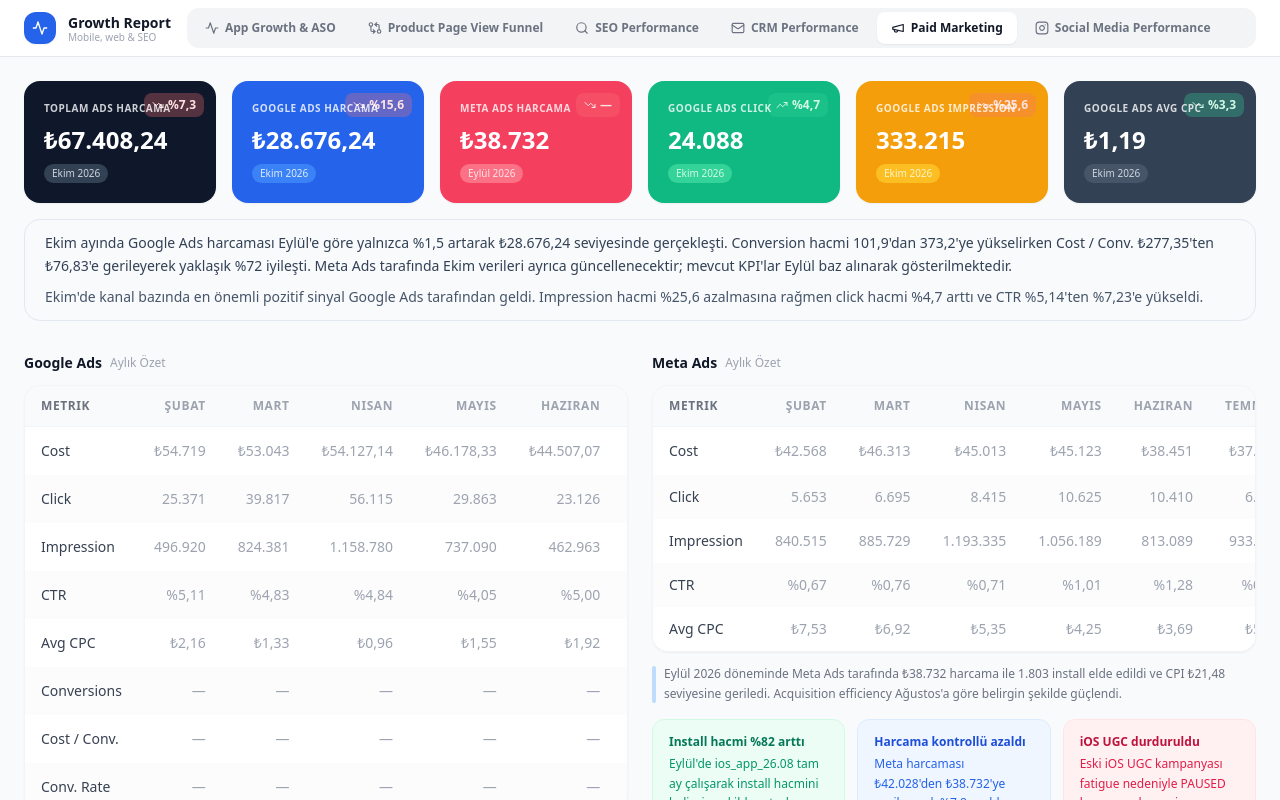
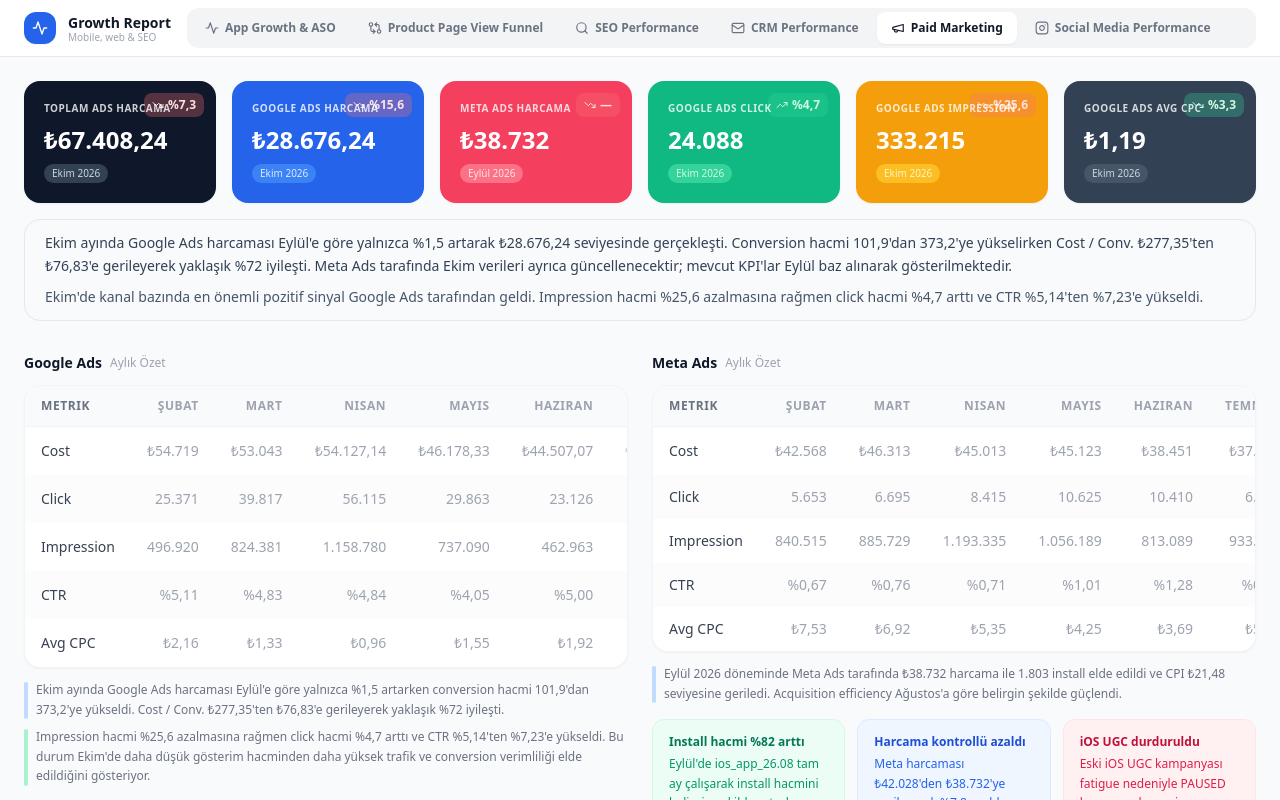
Before and after one commit to happdestek/growth-report, a React (Vite) app: page / in a window 1280 px wide. Both pictures are taken after a click on the button "Paid Marketing". Shown: the top 800 px of the page. Built offline with nearby package versions, Linux system fonts and the light colour scheme; no server answers; the database is empty.

Commit message:
Updated PaidMarketingDashboard.tsx

```diff
--- a/src/components/paid/PaidMarketingDashboard.tsx
+++ b/src/components/paid/PaidMarketingDashboard.tsx
@@ -6,9 +6,6 @@ const GOOGLE_MONTHLY = [
   { metric: 'Impression',     subat: '496.920',  mart: '824.381',  nisan: '1.158.780',  nisanRaw: 1158780,  mayis: '737.090',    mayisRaw: 737090,   haziran: '462.963',   haziranRaw: 462963,  temmuz: '382.915',   temmuzRaw: 382915,   agustos: '632.051',  agustosRaw: 632051,  eylul: '447.699',    eylulRaw: 447699, ekim: '333.215', ekimRaw: 333215 },
   { metric: 'CTR',            subat: '%5,11',    mart: '%4,83',    nisan: '%4,84',      nisanRaw: 4.84,     mayis: '%4,05',      mayisRaw: 4.05,     haziran: '%5,00',     haziranRaw: 5.00,    temmuz: '%5,99',     temmuzRaw: 5.99,     agustos: '%4,34',    agustosRaw: 4.34,    eylul: '%5,14',      eylulRaw: 5.14, ekim: '%7,23', ekimRaw: 7.23 },
   { metric: 'Avg CPC',        subat: '₺2,16',    mart: '₺1,33',    nisan: '₺0,96',      nisanRaw: 0.96,     mayis: '₺1,55',      mayisRaw: 1.55,     haziran: '₺1,92',     haziranRaw: 1.92,    temmuz: '₺2,39',     temmuzRaw: 2.39,     agustos: '₺2,32',    agustosRaw: 2.32,    eylul: '₺1,23',      eylulRaw: 1.23, ekim: '₺1,19', ekimRaw: 1.19, lowerBetter: true },
-  { metric: 'Conversions',    subat: '—',        mart: '—',        nisan: '—',          nisanRaw: 0,        mayis: '—',          mayisRaw: 0,        haziran: '—',         haziranRaw: 0,       temmuz: '411,76',     temmuzRaw: 411.76,    agustos: '396,10',   agustosRaw: 396.10,  eylul: '101,90',     eylulRaw: 101.90, ekim: '373,24', ekimRaw: 373.24 },
-  { metric: 'Cost / Conv.',   subat: '—',        mart: '—',        nisan: '—',          nisanRaw: 0,        mayis: '—',          mayisRaw: 0,        haziran: '—',         haziranRaw: 0,       temmuz: '₺133,21',    temmuzRaw: 133.21,    agustos: '₺160,69',  agustosRaw: 160.69,  eylul: '₺277,35',    eylulRaw: 277.35, ekim: '₺76,83', ekimRaw: 76.83, lowerBetter: true },
-  { metric: 'Conv. Rate',     subat: '—',        mart: '—',        nisan: '—',          nisanRaw: 0,        mayis: '—',          mayisRaw: 0,        haziran: '—',         haziranRaw: 0,       temmuz: '%1,79',      temmuzRaw: 1.79,      agustos: '%0,45',    agustosRaw: 0.45,    eylul: '%0,14',      eylulRaw: 0.14, ekim: '%0,67', ekimRaw: 0.67 },
 ];
 
 const META_MONTHLY = [
```
